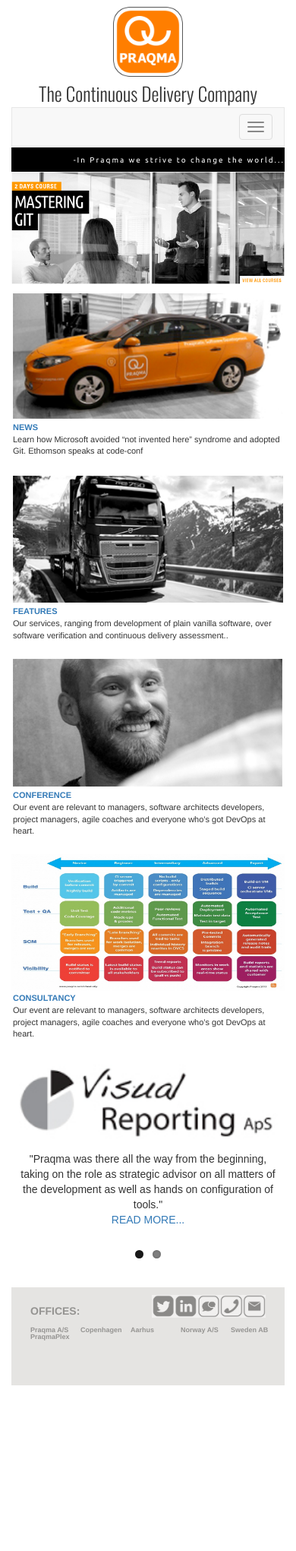
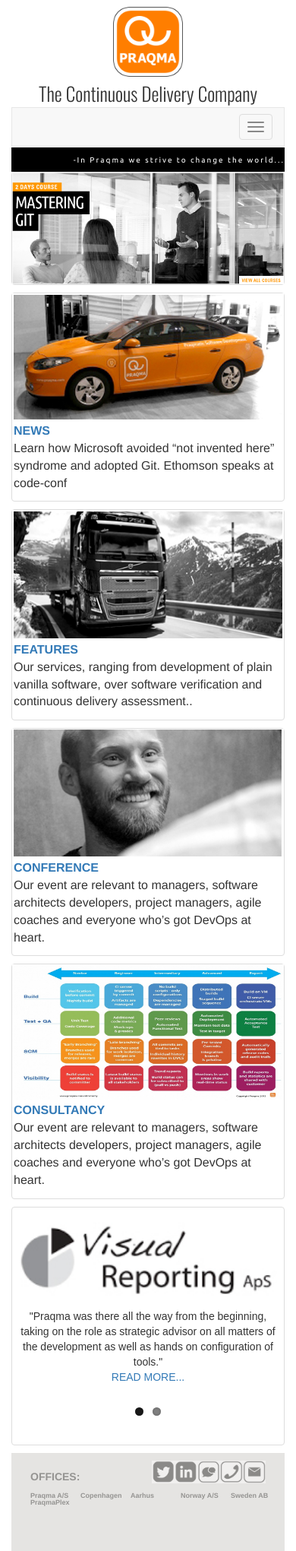
Before and after one commit to lakruzz/blogs, a Jekyll site: the page built from index.md, in a window 390 px wide. Shown: the whole page at 76% size. Built offline with Jekyll 4.4.1, drawn with Linux system fonts in a browser that asks for light colours; before the commit the page ends 1823 px from its top, so only the background shows below that.

Commit message:
Squashed commit of the following:
commit 494ca52079db7d195ade56da2434d256309d4a12
Author: Ali <ali@praqma.net>
Date:   Wed Sep 23 11:40:15 2015 +0200

    responsive design improved for drops

commit 9eb54b3769e04130b27d77de909470dfd6de6d9f
Author: Ali <ali@praqma.net>
Date:   Wed Sep 23 11:01:28 2015 +0200

    margin for rspnsvness improved banner text made responsive

commit 11a0ad8a5998055ee697936ca2ddf0d6939cddeb
Merge: e64c604 4719d15
Author: Ali <ali@praqma.net>
Date:   Wed Sep 23 09:38:04 2015 +0200

    Merge branch 'master' of github.com:Praqma/praqma.github.io

commit e64c604b00a52dafdac19bef7364a74413ed8eab
Merge: f1406ae 242918a
Author: Ali <ali@praqma.net>
Date:   Tue Sep 22 10:31:15 2015 +0200

    Merge branch 'master' of github.com:Praqma/praqma.github.io

commit f1406ae77365d92438be1e451b4522a4b740f28c
Merge: 53037c8 f52a08d
Author: Ali <ali@praqma.net>
Date:   Mon Sep 21 17:32:54 2015 +0200

    Merge branch 'master' of github.com:Praqma/praqma.github.io

commit 53037c8bc4a7dbc620909d76fc19ed51e149290c
Author: Ali <ali@praqma.net>
Date:   Mon Sep 21 17:16:14 2015 +0200

    style changes

commit 5815b97a466b6bdf8559d67922033de1a9409a2f
Author: Ali <ali@praqma.net>
Date:   Mon Sep 21 16:53:40 2015 +0200

    icon tray improved

```diff
--- a/_sass/praqma/main-view.scss
+++ b/_sass/praqma/main-view.scss
@@ -96,3 +96,20 @@
     }
   }
 }
+
+
+@media only screen and (max-width: 767px) {.main-view {
+.large-pic{
+  border: 1px solid #ddd;
+  border-radius: 4px;
+}
+  .small-view {.thumbnail {
+      border: 1px solid #ddd;
+      border-radius: 4px;
+  .caption {
+          font-size: $small-view-font-size + 5;
+        }
+      }
+    }
+  }
+}
--- a/_sass/praqma/side-bar.scss
+++ b/_sass/praqma/side-bar.scss
@@ -48,5 +48,10 @@
     background-color: $side-bar-color;
     font-family: $side-bar-font;
     padding: 5px;
+
+      border: 1px solid #ddd;
+      border-radius: 4px;
+      margin-top: 10px;
+      margin-bottom: 10px;
   }
 }
--- a/css/praqma-styles.scss
+++ b/css/praqma-styles.scss
@@ -49,7 +49,6 @@
   width: 100%;
   padding-top: 5px;
 
-  // padding-bottom: 5px;
   background-color: $footer-color;
   color: $footer-color - 80;
   line-height: 1;
```
